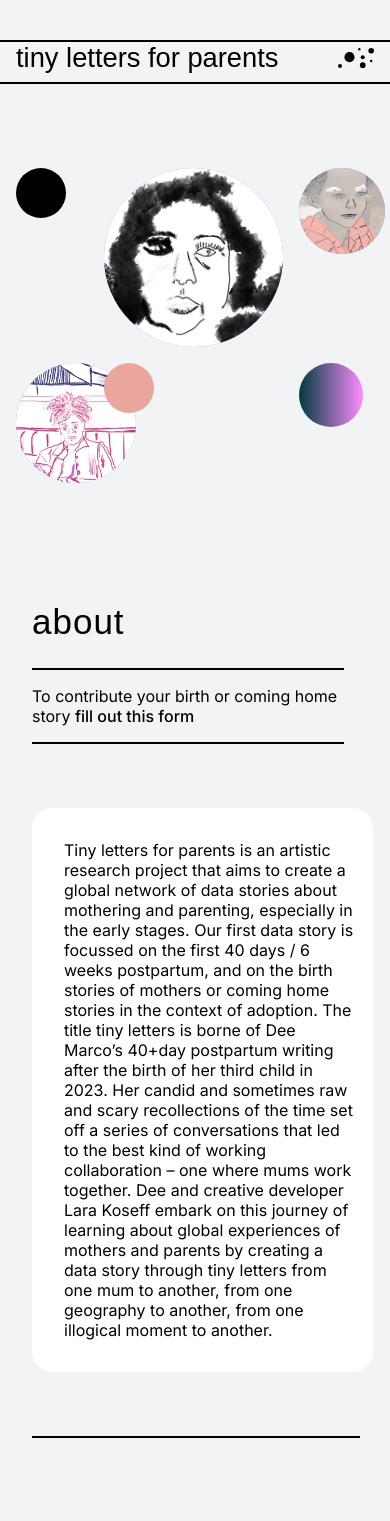
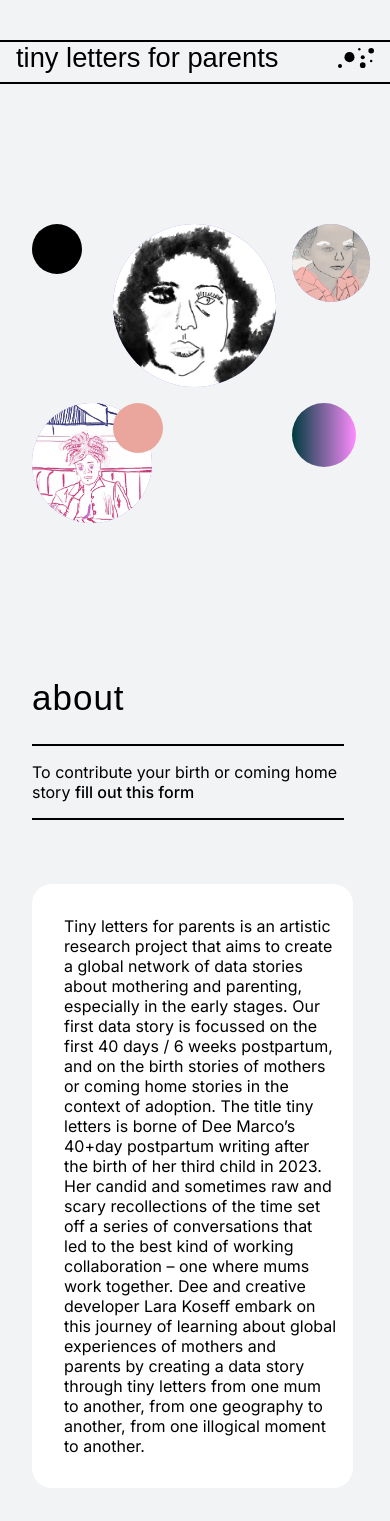
Before and after one commit to tinyletters/tinyletters.github.io, a React (Vite) app: page / in a window 390 px wide. Shown: the top 1521 px of the page. Built offline with nearby package versions, Linux system fonts and the light colour scheme; a web font is replaced by a local one.

Commit message:
edit more mobile responsiveness

```diff
--- a/src/App.css
+++ b/src/App.css
@@ -320,7 +320,7 @@ body {
   }
 
   .card {
-    width: 75vw;
+    width: 70vw;
     margin-right: 2rem;
   }
   .intro--card {
@@ -361,13 +361,13 @@ body {
 
   .dear--data--image {
     display: block;
-    width: 100%;
+    width: 85vw;
     margin-top: -120px;
   }
 
   .mary--kelly--image {
     display: block;
-    margin-right: 1rem;
+    margin-left: 1rem;
     width: 85vw;
   }
 
@@ -391,9 +391,8 @@ body {
   }
 
   .about--circles {
-    padding: 1rem;
+    padding: 2rem;
     display: grid;
-    /* grid-template-columns: % 30% 30%; */
   }
 
   .color--circle--4 {
--- a/src/App.jsx
+++ b/src/App.jsx
@@ -10,8 +10,11 @@ function App() {
     <>
       <Header />
       <div className="circles--mobile" >
+      <br />
+      <br />
       <Circles />
       </div>
+      <br />
       <div className="intro--card">
         <div className="about">
           <h2>about</h2>
```
